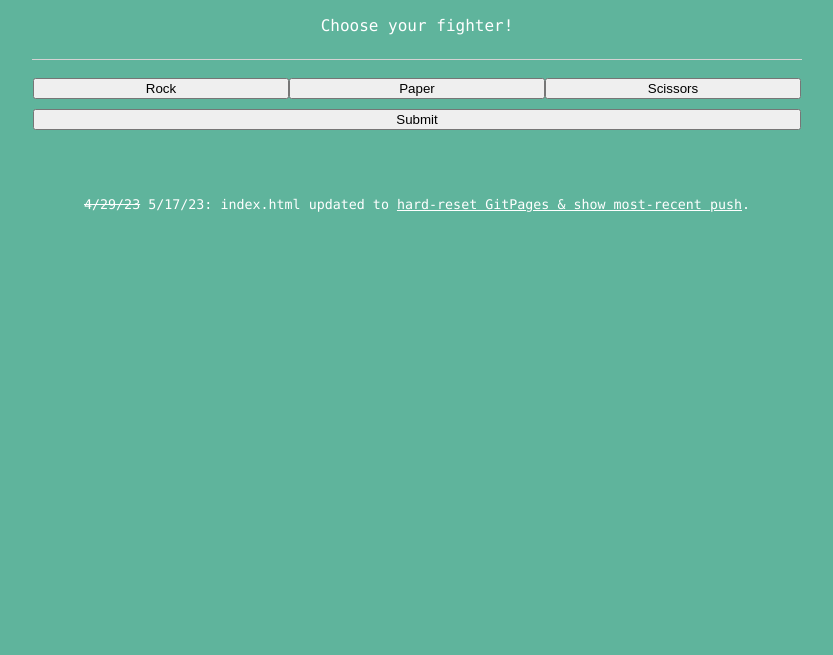
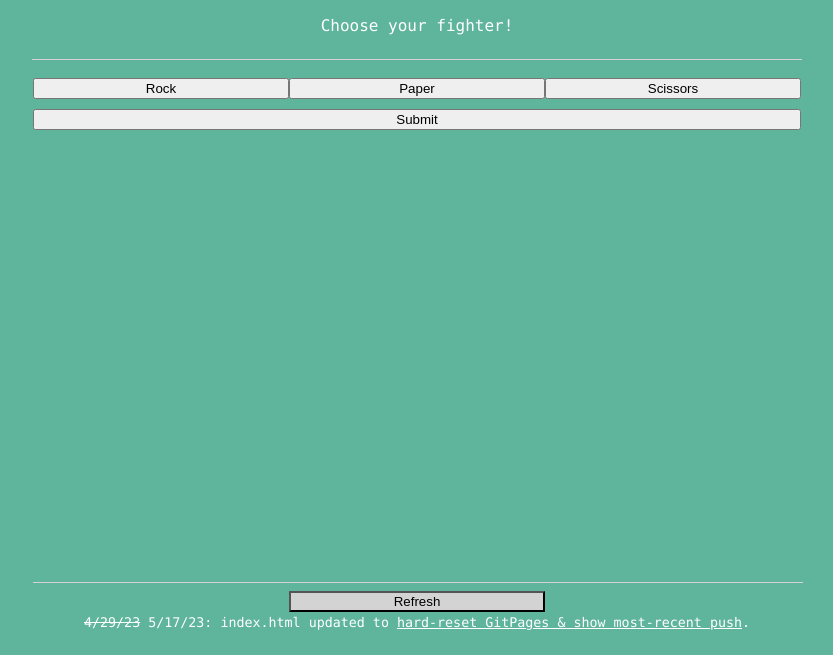
Before and after one commit to maleker86/rock-paper-scissors, a plain HTML site: page index.html in a window 1280 px wide. Shown: the part 145-800 px from the top of the page, without its empty margins (223-1056 px from the left). Drawn offline with Linux system fonts and the light colour scheme.

Commit message:
Allow In-App Page Refresh

```diff
--- a/index.html
+++ b/index.html
@@ -36,9 +36,12 @@
 
         <button class="done">Submit</button>
 
-
 <!--    <p>Please press F12 & then F5 to Play!</p>-->
- <footer><small><strike>4/29/23</strike> 5/17/23: index.html updated to <a href="https://stackoverflow.com/questions/20422279/github-pages-are-not-updating" target="_blank">hard-reset GitPages & show most-recent push</a>.</small></footer>
+ <footer>
+    <hr size="1" color="lightgray">
+    <button onclick="location.reload()" style="max-width:20vw; outline:none; focus: none; background-color: lightgray;">Refresh</button>
+    <br>
+    <small><strike>4/29/23</strike> 5/17/23: index.html updated to <a href="https://stackoverflow.com/questions/20422279/github-pages-are-not-updating" target="_blank">hard-reset GitPages & show most-recent push</a>.</small></footer>
     <script src="script.js" defer></script>
 </body>
 </html>
--- a/styles.css
+++ b/styles.css
@@ -26,6 +26,10 @@ a {
     margin: 10px;
 }
 
+button {
+    cursor: pointer;
+}
+
 button:hover {
     background-color:#deefb7;
 }
@@ -51,5 +55,6 @@ button:focus {
 }
 
 footer {
-    margin-top:5vw;
+    bottom:3vh;
+    position: fixed;
 }
```
Also changed, not shown: script.js (line endings or trailing spaces).
